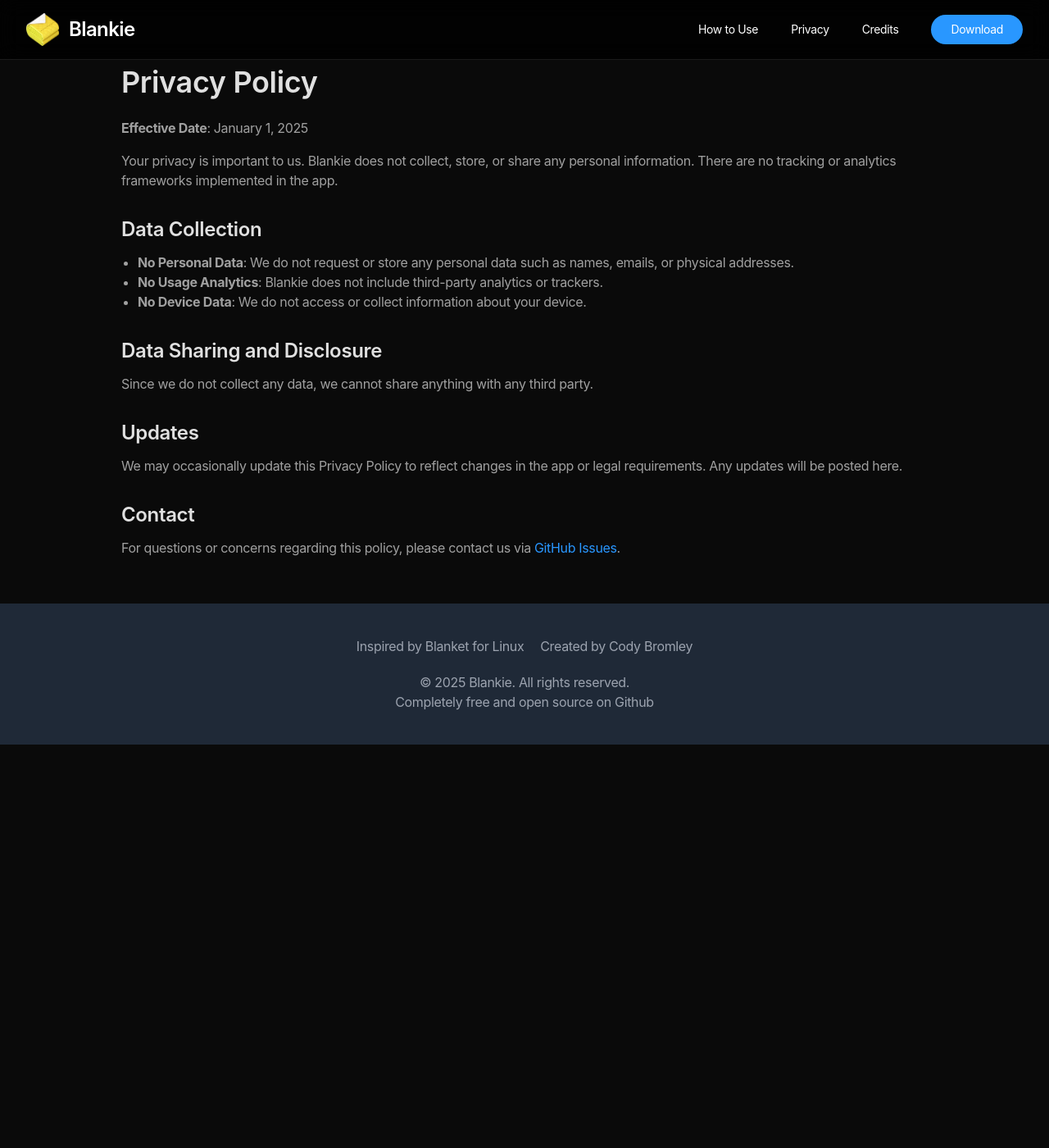
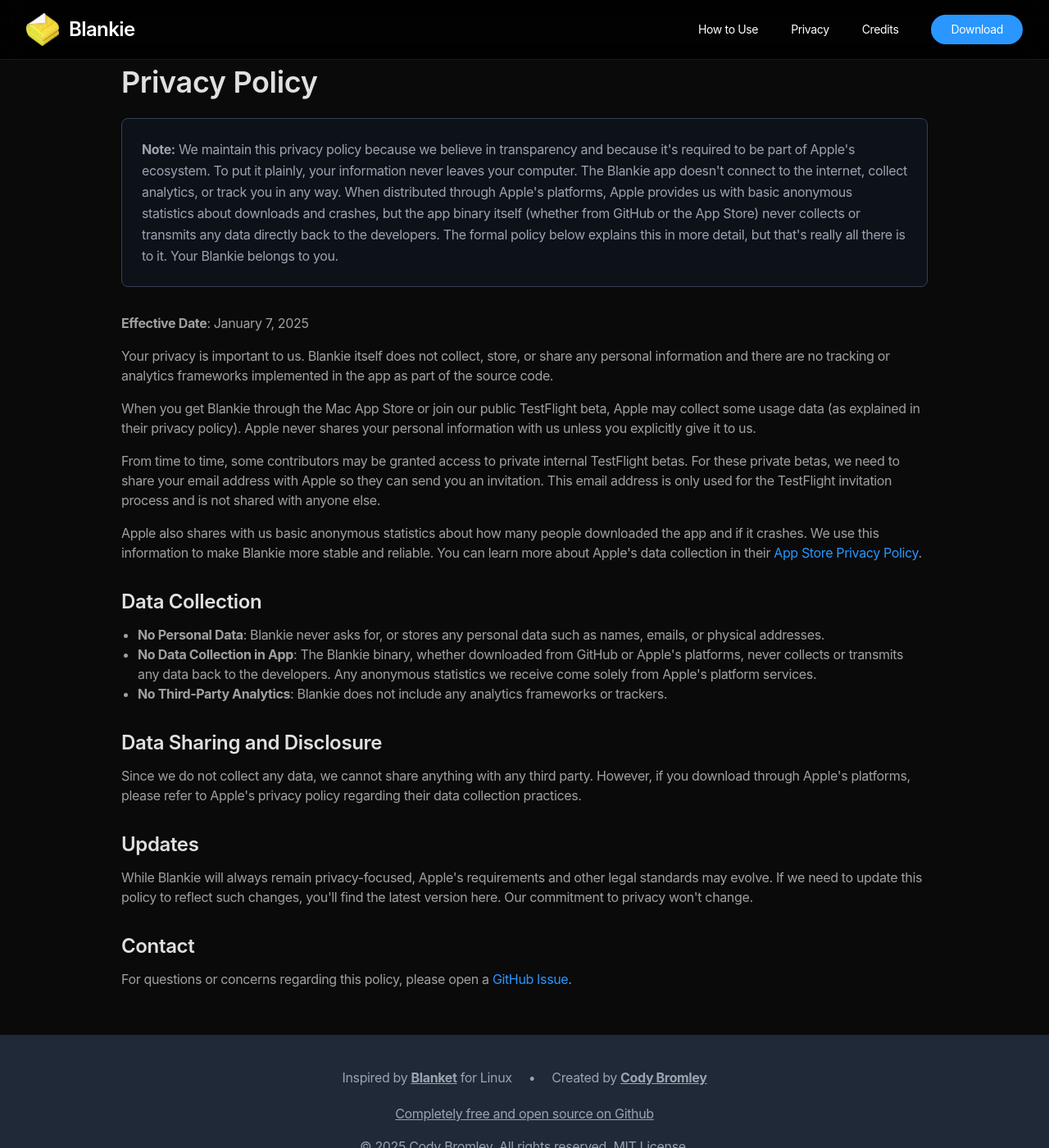
Before and after one commit to codybrom/blankie, a Jekyll site: the page built from docs/privacy.html, in a window 1280 px wide and 1400 px high. Shown: the whole window at 82% size. Built offline with Jekyll 4.4.1, drawn with Linux system fonts in a browser that asks for light colours; nearby versions of some CDN libraries; some of the changed text lies outside the part shown.

Commit message:
docs: enhance footer layout and update privacy policy for clarity

```diff
--- a/docs/_layouts/default.html
+++ b/docs/_layouts/default.html
@@ -226,32 +226,42 @@
     <footer
       class="bg-gray-100 dark:bg-gray-800 py-10 text-gray-500 dark:text-gray-400 text-center"
     >
-      <div class="flex justify-center gap-x-5 mb-5">
-        <p>
+      <div
+        class="flex flex-col sm:flex-row justify-center gap-x-5 gap-y-2 mb-5"
+      >
+        <p class="order-first sm:order-last">
+          Created by
+          <a
+            href="https://github.com/codybrom"
+            class="hover:text-primary-blue transition-colors duration-300 font-bold underline"
+            >Cody Bromley</a
+          >
+        </p>
+        <p class="hidden sm:inline">•</p>
+        <p class="order-last sm:order-first">
           Inspired by
           <a
             href="https://apps.gnome.org/Blanket/"
-            class="hover:text-primary-blue transition-colors duration-300"
+            class="hover:text-primary-blue transition-colors duration-300 font-bold underline"
             >Blanket</a
           >
           for Linux
         </p>
-        <p>
-          <a
-            href="https://github.com/codybrom"
-            class="hover:text-primary-blue transition-colors duration-300"
-            >Created by Cody Bromley</a
-          >
-        </p>
       </div>
-      <p>© 2025 Blankie. All rights reserved.</p>
-      <p>
-        Completely free and open source on
+      <p class="mb-4">
         <a
           href="https://github.com/codybrom/blankie"
-          class="hover:text-primary-blue transition-colors duration-300"
-          >Github</a
+          class="hover:text-primary-blue transition-colors duration-300 underline"
+          >Completely free and open source on Github</a
         >
+      </p>
+      <p>
+        © 2025 Cody Bromley. All rights reserved.
+        <a
+          class="hover:text-primary-blue transition-colors duration-300 underline"
+          href="https://opensource.org/license/mit"
+          >MIT License</a
+        >.
       </p>
     </footer>
     <script>
--- a/docs/privacy.html
+++ b/docs/privacy.html
@@ -8,29 +8,77 @@
   <section class="text-skin-base bg-skin-fill">
     <h1 class="text-4xl font-semibold mb-6">Privacy Policy</h1>
 
+    <div
+      class="border border-gray-700 bg-gray-900/50 rounded-lg p-6 mb-8 text-gray-400"
+    >
+      <p class="text-md leading-relaxed">
+        <b>Note:</b> We maintain this privacy policy because we believe in
+        transparency and because it's required to be part of Apple's ecosystem.
+        To put it plainly, your information never leaves your computer. The
+        Blankie app doesn't connect to the internet, collect analytics, or track
+        you in any way. When distributed through Apple's platforms, Apple
+        provides us with basic anonymous statistics about downloads and crashes,
+        but the app binary itself (whether from GitHub or the App Store) never
+        collects or transmits any data directly back to the developers. The
+        formal policy below explains this in more detail, but that's really all
+        there is to it. Your Blankie belongs to you.
+      </p>
+    </div>
+
     <p class="text-skin-muted mb-4">
-      <strong>Effective Date</strong>: January 1, 2025
+      <strong>Effective Date</strong>: January 7, 2025
     </p>
 
     <p class="text-skin-muted mb-4">
-      Your privacy is important to us. Blankie does not collect, store, or share
-      any personal information. There are no tracking or analytics frameworks
-      implemented in the app.
+      Your privacy is important to us. Blankie itself does not collect, store,
+      or share any personal information and there are no tracking or analytics
+      frameworks implemented in the app as part of the source code.
+    </p>
+
+    <p class="text-skin-muted mb-4">
+      When you get Blankie through the Mac App Store or join our public
+      TestFlight beta, Apple may collect some usage data (as explained in their
+      privacy policy). Apple never shares your personal information with us
+      unless you explicitly give it to us.
+    </p>
+
+    <p class="text-skin-muted mb-4">
+      From time to time, some contributors may be granted access to private
+      internal TestFlight betas. For these private betas, we need to share your
+      email address with Apple so they can send you an invitation. This email
+      address is only used for the TestFlight invitation process and is not
+      shared with anyone else.
+    </p>
+
+    <p class="text-skin-muted mb-4">
+      Apple also shares with us basic anonymous statistics about how many people
+      downloaded the app and if it crashes. We use this information to make
+      Blankie more stable and reliable. You can learn more about Apple's data
+      collection in their
+      <a
+        href="https://www.apple.com/legal/privacy/data/en/app-store/"
+        class="text-primary-blue hover:text-deep-blue transition-colors"
+        target="_blank"
+        rel="noopener noreferrer"
+        >App Store Privacy Policy</a
+      >.
     </p>
 
     <h2 class="text-2xl font-semibold mt-8 mb-3">Data Collection</h2>
     <ul class="text-skin-muted list-disc pl-5 mb-4">
       <li>
-        <strong>No Personal Data</strong>: We do not request or store any
+        <strong>No Personal Data</strong>: Blankie never asks for, or stores any
         personal data such as names, emails, or physical addresses.
       </li>
       <li>
-        <strong>No Usage Analytics</strong>: Blankie does not include
-        third-party analytics or trackers.
+        <strong>No Data Collection in App</strong>: The Blankie binary, whether
+        downloaded from GitHub or Apple's platforms, never collects or transmits
+        any data back to the developers. Any anonymous statistics we receive
+        come solely from Apple's platform services.
       </li>
       <li>
-        <strong>No Device Data</strong>: We do not access or collect information
-        about your device.
+        <strong>No Third-Party Analytics</strong>: Blankie does not include any
+        analytics frameworks or trackers.
       </li>
     </ul>
 
@@ -39,20 +87,25 @@
     </h2>
     <p class="text-skin-muted mb-4">
       Since we do not collect any data, we cannot share anything with any third
-      party.
+      party. However, if you download through Apple's platforms, please refer to
+      Apple's privacy policy regarding their data collection practices.
     </p>
+
     <h2 class="text-2xl font-semibold mt-8 mb-3">Updates</h2>
     <p class="text-skin-muted mb-4">
-      We may occasionally update this Privacy Policy to reflect changes in the
-      app or legal requirements. Any updates will be posted here.
+      While Blankie will always remain privacy-focused, Apple's requirements and
+      other legal standards may evolve. If we need to update this policy to
+      reflect such changes, you'll find the latest version here. Our commitment
+      to privacy won't change.
     </p>
+
     <h2 class="text-2xl font-semibold mt-8 mb-3">Contact</h2>
     <p class="text-skin-muted mb-4">
-      For questions or concerns regarding this policy, please contact us via
+      For questions or concerns regarding this policy, please open a
       <a
         href="https://github.com/codybrom/blankie/issues"
         class="text-primary-blue hover:text-deep-blue transition-colors"
-        >GitHub Issues</a
+        >GitHub Issue</a
       >.
     </p>
   </section>
```
Also changed, not shown: docs/index.html (+29 -9 lines).
